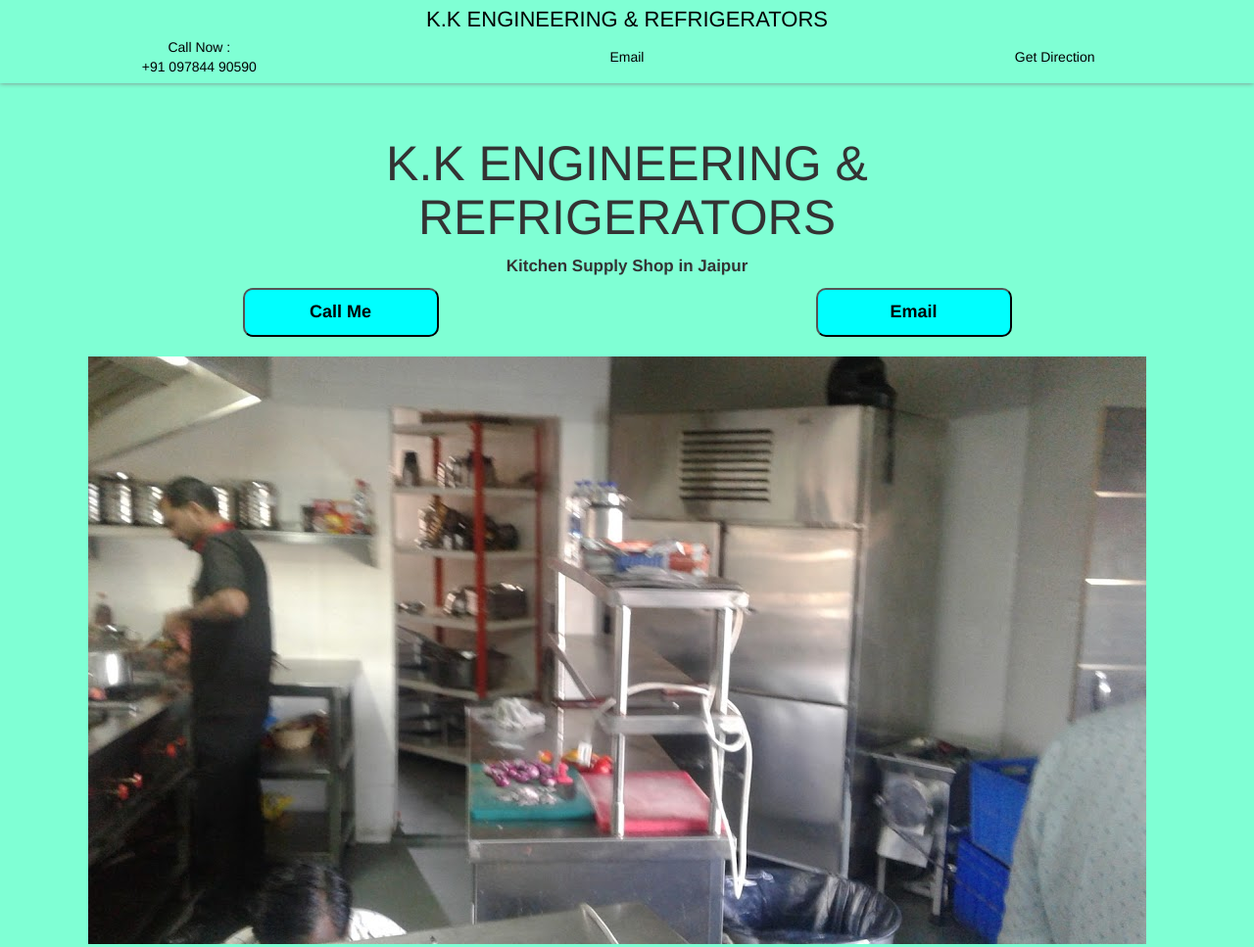
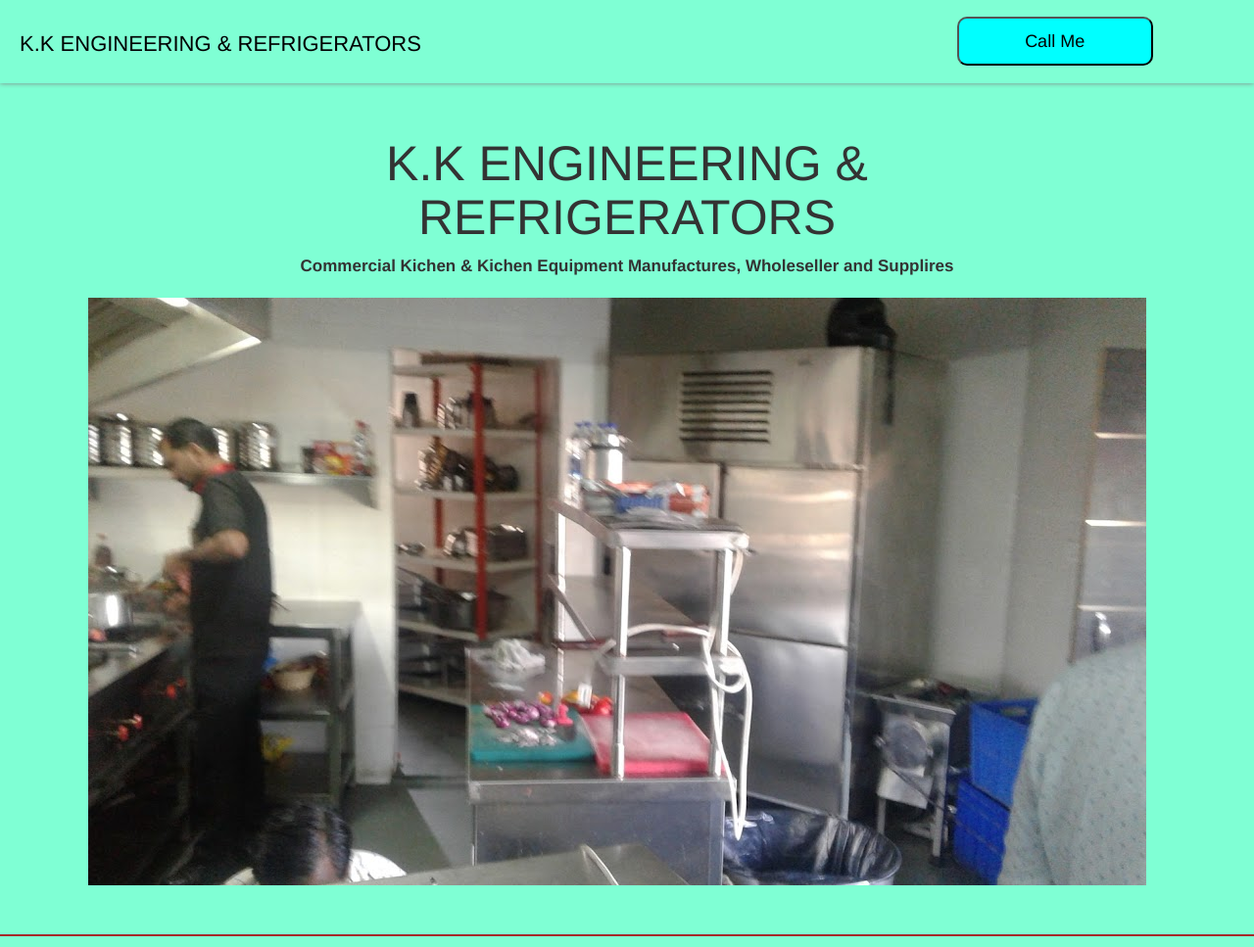
Before and after one commit to AbhijeetPrajapati/KK-Engineering-and-Refrigeration, a plain HTML site: page Index.html in a window 1280 px wide. Shown: the top 967 px of the page at 98% size. Drawn offline with nearby package versions, Linux system fonts and the light colour scheme.

Commit message:
Abhijeet Prajapati

```diff
--- a/Index.html
+++ b/Index.html
@@ -14,24 +14,24 @@
             <div>
                 <nav class="nav">
                     <div class="row" style="text-align: center; align-content: center;">
-                        <div class="col-sm-12">
+                        <div class="col-sm-4" style="margin-top: 15px;">
                             <div class="navlogo">
                                 <a href="#" style="color: black">K.K ENGINEERING & REFRIGERATORS</a>
                             </div>
                         </div>
-                        <div class="col-sm-12">
-                            <div class="row">
-                                <div class="col-sm-4">
-                                    <a href="tel:+91 097844 90590" style="color: black"><span>Call Now :</span><br><span>+91 097844 90590</span></a>
-                                </div>
-                                <div class="col-sm-4" style="margin-top: 10px;">
-                                    <a target="_self" href="./Contact.html" style="color: black">Email</a>
-                                </div>
-                                <div class="col-sm-4" style="margin-top: 10px;">
-                                    <a target="_blank" href="https://www.google.com/maps/dir//K.K+ENGINEERING+%26+REFRIGERATION/@26.8974818,75.7663652,12z/data=!4m8!4m7!1m0!1m5!1m1!1s0x396db7456c5d7c85:0xdb87c02f99ed81a3!2m2!1d75.8364055!2d26.8974991" style="color: black">Get Direction</a>
-                                </div>
-                            </div>
+                        <div class="col-sm-4">
+                            <!-- <a href="tel:+91 097844 90590" style="color: black"><span>Call Now :</span><br><span>+91 097844 90590</span></a> -->
                         </div>
+                        <div class="col-sm-4">
+                            <!-- <a href="tel:+91 097844 90590" style="color: black"><span>Call Now :</span><br><span>+91 097844 90590</span></a> -->
+                            <a href="tel:+91 097844 90590"><button style="background-color: aqua; height: 50px; width: 200px; color: black; font-size: large; border-radius: 10px;">Call Me</button></a></div>
+                        </div>
+                        <!-- <div class="col-sm-4" style="margin-top: 10px;">
+                            <a target="_self" href="./Contact.html" style="color: black">Email</a>
+                        </div>
+                        <div class="col-sm-4" style="margin-top: 10px;">
+                            <a target="_blank" href="https://www.google.com/maps/dir//K.K+ENGINEERING+%26+REFRIGERATION/@26.8974818,75.7663652,12z/data=!4m8!4m7!1m0!1m5!1m1!1s0x396db7456c5d7c85:0xdb87c02f99ed81a3!2m2!1d75.8364055!2d26.8974991" style="color: black">Get Direction</a>
+                        </div> -->
                     </div>
                 </nav>
             </div>
@@ -40,14 +40,15 @@
             <div style="text-align: center; margin-top: 70px;">
                 <div>
                     <h1 style="font-size: 50px;">K.K ENGINEERING &<br> REFRIGERATORS</h1>
-                    <p style=" font-size: 17px;"><b>Kitchen Supply Shop in Jaipur</p>
+                    <!-- <p style=" font-size: 17px;">Kitchen Supply Shop in Jaipur</p> -->
+                    <p style=" font-size: 17px;"><b>Commercial Kichen & Kichen Equipment Manufactures, Wholeseller and Supplires</b></p>
                 </div>
-                <div class="row">
+                <!-- <div class="row">
                     <div class="col-sm-6">
                         <a href="tel:+91 097844 90590"><button style="background-color: aqua; height: 50px; width: 200px; color: black; font-size: large; border-radius: 10px;">Call Me</button></a></div>
                     <div class="col-sm-6">
                         <a target="_self" href="./Contact.html"><button style="background-color: aqua; height: 50px; width: 200px; color: black; font-size: large; border-radius: 10px;">Email</button></a></div>
-                </div>
+                </div> -->
                 <div>
                     <div class="banner"></div>
                 </div>
@@ -83,11 +84,10 @@
             </div>
         </div>
         <hr style=" border: 1px solid brown;">
-        <div class="container" style="width: 90%; margin-bottom: 50px;">
+        <!-- <div class="container" style="width: 90%; margin-bottom: 50px;">
             <h1 style="text-align: center;">Social Media Feeds</h1>
             -----------------------------------------------------------------------------------------------------------------------------------------------------------------------------------------------------------------------------------------------------------------------------------------------------------
-            <!-- <div data-name="onstipe" class="wbctA" style="width:100%;height:100%;overflow:hidden;"><script defer src="https://onstipe.com/web/js/webembed.js" type="text/javascript"></script><div class="wbctB" data-val="ctm79"></div></div> -->
-            <!-- <div class="row" style=" margin-top: 50px;">
+            <div class="row" style=" margin-top: 50px;">
                 <div class="col-sm-8" style="padding: 20px;">
                     <div class="row">
                         <div class="col-sm-4">
```
